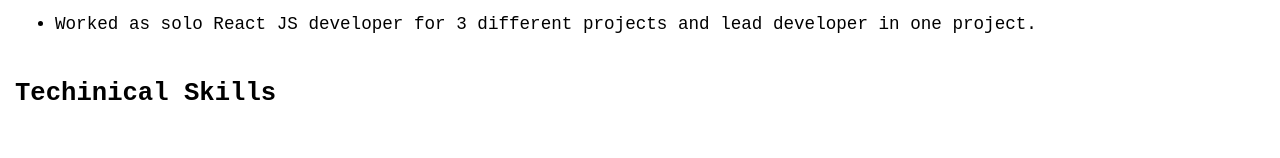
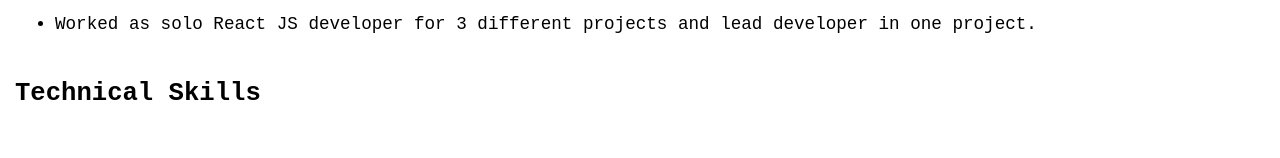
Before and after one commit to Sreyas-Sreelal/personal-page, a Next.js app: page / in a window 1280 px wide. Shown: the part 642-800 px from the top of the page. Built offline with nearby package versions, Linux system fonts and the light colour scheme.

Commit message:
typo fix

```diff
--- a/pages/index.js
+++ b/pages/index.js
@@ -110,7 +110,7 @@
 
             <div className="container container-lg container-md container-sm container-xl">
                 <Section title={"Experiences"} content={getContentExperience()} />
-                <Section title="Techinical Skills" content={getContentSkills()} />
+                <Section title="Technical Skills" content={getContentSkills()} />
                 <Section title="Education" content={getContentEducation()} />
                 <Section title="Projects" content={getContentProjects()} />
             </div>
```
